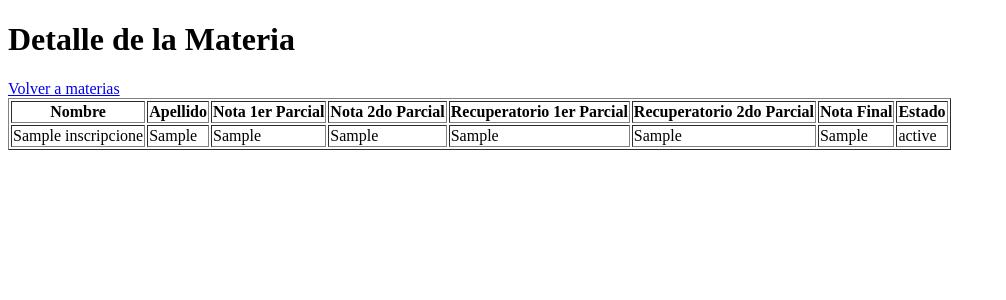
After one commit to Josu-Ferreyra/gestion-academica, a PHP site: the page made by views/profesor/materia_details.php in a window 1280 px wide. The commit adds this page. Shown: the top 300 px of the page, without its empty margins (0-1006 px from the left). Run offline with PHP 8.4, Linux system fonts and the light colour scheme; the template is opened without the code that fills it: most values are stand-ins (such as "Sample title", 1, 10 or a date in 2020).

Commit message:
feat(): Ver materias y sus detalles desde el panel del profesor

```diff
--- a/index.php
+++ b/index.php
@@ -30,6 +30,8 @@ $router->get('/alumno/estado_academico', 'InscripcionController@viewEstadoAcadem
 $router->get('/profesor', 'ProfesorController@index', ['profesor']);
 $router->get('/profesor/create', 'ProfesorController@viewCreateProfesor', ['admin']);
 $router->post('/profesor/create', 'ProfesorController@createProfesor', ['admin']);
+$router->get('/profesor/materias', 'ProfesorController@viewMaterias', ['profesor']);
+$router->get('/profesor/materia/details', 'ProfesorController@viewMateriaDetails', ['profesor']);
 
 // Carrera routes
 $router->get('/carrera/create', 'CarreraController@viewCreateCarrera', ['admin']);
--- a/views/profesor/index.php
+++ b/views/profesor/index.php
@@ -34,7 +34,8 @@
     <a class="logout" href="./logout">Cerrar sesión</a>
     <h1>Bienvenido, <?= htmlspecialchars($user['nombre']) ?></h1>
     <p>Estás accediendo como <strong>Profesor</strong>.</p>
-    <p>Aquí podrás administrar materias, cargar notas y más.</p>
+
+    <a href="./profesor/materias">Ver Materias</a>
   </div>
 </body>
 
--- /dev/null
+++ b/views/profesor/materia_details.php
@@ -0,0 +1,44 @@
+<!DOCTYPE html>
+<html lang="es">
+
+<head>
+  <meta charset="UTF-8">
+  <title>Profesor | Detalle de la Materia</title>
+</head>
+
+<body>
+  <h1>Detalle de la Materia</h1>
+  <a href="../materias"> Volver a materias</a>
+
+  <table border="1">
+    <thead>
+      <tr>
+        <th>Nombre</th>
+        <th>Apellido</th>
+        <th>Nota 1er Parcial</th>
+        <th>Nota 2do Parcial</th>
+        <th>Recuperatorio 1er Parcial</th>
+        <th>Recuperatorio 2do Parcial</th>
+        <th>Nota Final</th>
+        <th>Estado</th>
+      </tr>
+    </thead>
+    <tbody>
+      <?php foreach ($inscripciones as $inscripcion): ?>
+        <tr>
+          <td><?= htmlspecialchars($inscripcion['nombre_alumno']) ?></td>
+          <td><?= htmlspecialchars($inscripcion['apellido_alumno']) ?></td>
+          <td><?= $inscripcion['parcial_1'] ?? "-" ?></td>
+          <td><?= $inscripcion['parcial_2'] ?? "-" ?></td>
+          <td><?= $inscripcion['recuperatorio_1'] ?? "-" ?></td>
+          <td><?= $inscripcion['recuperatorio_2'] ?? "-" ?></td>
+          <td><?= $inscripcion['nota_final'] ?? "-" ?></td>
+          <td><?= htmlspecialchars($inscripcion['estado_inscripcion']) ?></td>
+        </tr>
+      <?php endforeach; ?>
+    </tbody>
+  </table>
+
+</body>
+
+</html>
```
Also changed, not shown: controllers/ProfesorController.php (+37 -0 lines), models/Inscripcion.php (+34 -0 lines), models/Materia.php (+30 -0 lines), models/Profesor.php (+21 -0 lines), views/profesor/materias.php (added, +24 -0 lines).
